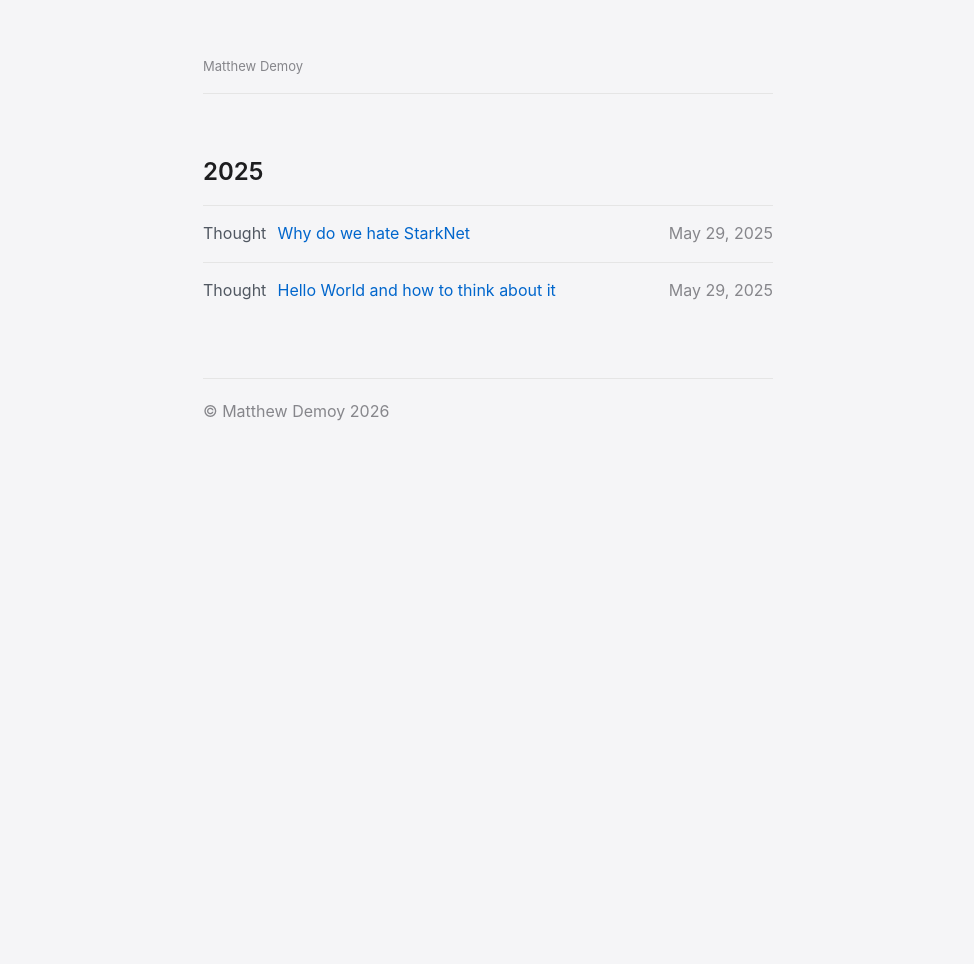
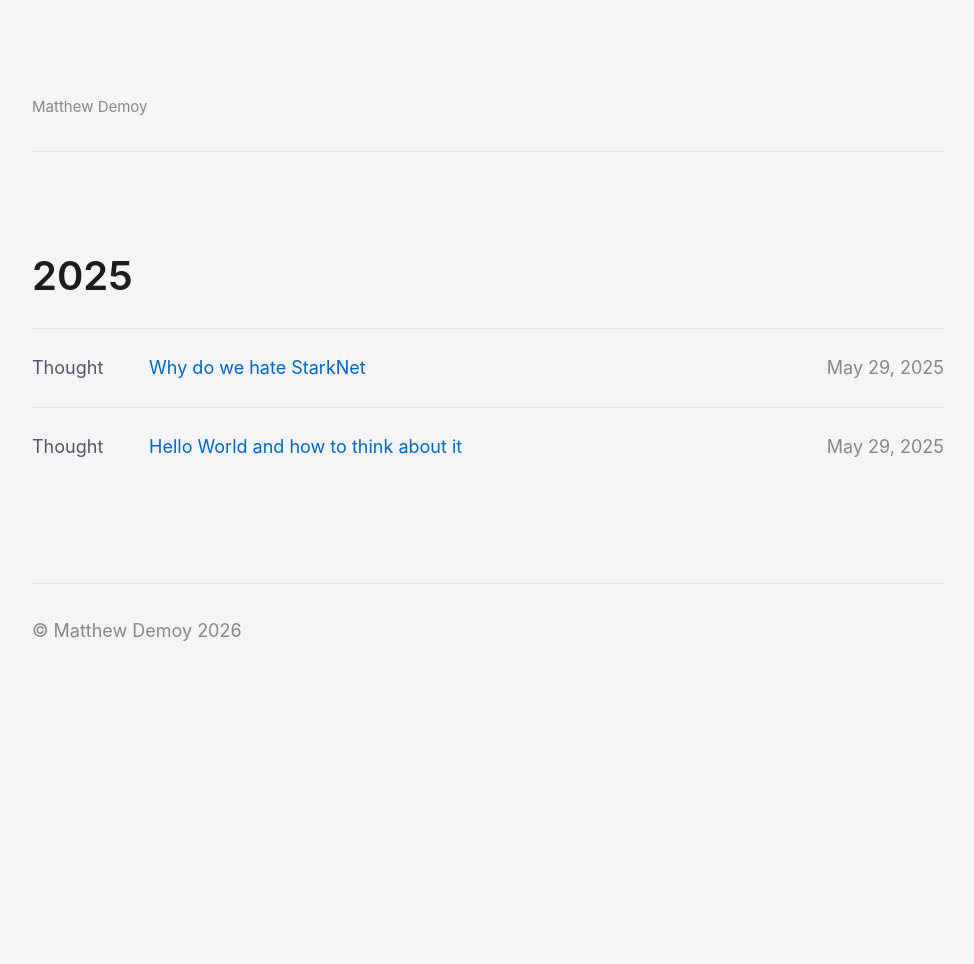
Before and after one commit to Matthew-Demoy/blog, a Jekyll site: the page built from index.html, in a window 1280 px wide. Shown: the whole page, without its empty margins (152-1126 px from the left). Built offline with Jekyll 4.4.1, drawn with Linux system fonts in a browser that asks for light colours; before the commit the page ends 940 px from its top, so only the background shows below that.

Commit message:
Increase font sizes for better readability - body text now 18px, base 16px

```diff
--- a/_sass/base/_reset.scss
+++ b/_sass/base/_reset.scss
@@ -17,7 +17,7 @@
     min-height: 100%;
     box-sizing: border-box;
     -webkit-tap-highlight-color: transparent;
-    font-size: 62.5%; // Make it easy to calculate rems to px
+    font-size: 100%; // 16px base for better readability
     background-color: $c-base__03;
 }
 
@@ -27,6 +27,7 @@
     background-color: $c-base__03;
     color: $c-base__1;
     min-height: 100vh;
+    font-size: 1rem; // 16px base
 }
 
 article,
--- a/_sass/helpers/_mixins.scss
+++ b/_sass/helpers/_mixins.scss
@@ -31,33 +31,33 @@
 }
 
 @mixin fs--heading-1 {
-    line-height: 1.5;
-    font-size: 2.4rem; // 32px
+    line-height: 1.4;
+    font-size: 2.5rem; // 40px
 }
 
 @mixin fs--heading-2 {
-    line-height: 1.5;
-    font-size: 2.2rem; // 24px
+    line-height: 1.4;
+    font-size: 2rem; // 32px
 }
 
 @mixin fs--heading-3 {
-    line-height: 1.5;
-    font-size: 1.8rem; // 20px
+    line-height: 1.4;
+    font-size: 1.75rem; // 28px
 }
 
 @mixin fs--heading-4 {
-    line-height: 1.6;
-    font-size: 1.5rem; // 18px
+    line-height: 1.5;
+    font-size: 1.5rem; // 24px
 }
 
 @mixin fs--body {
-    line-height: 1.6;
-    font-size: 1.6rem;
+    line-height: 1.7;
+    font-size: 1.125rem; // 18px for better readability
 }
 
 @mixin fs--meta {
-    line-height: 1;
-    font-size: 1.3rem; // 18px
+    line-height: 1.5;
+    font-size: 0.9375rem; // 15px
 }
 
 @mixin fs--caption {
```
